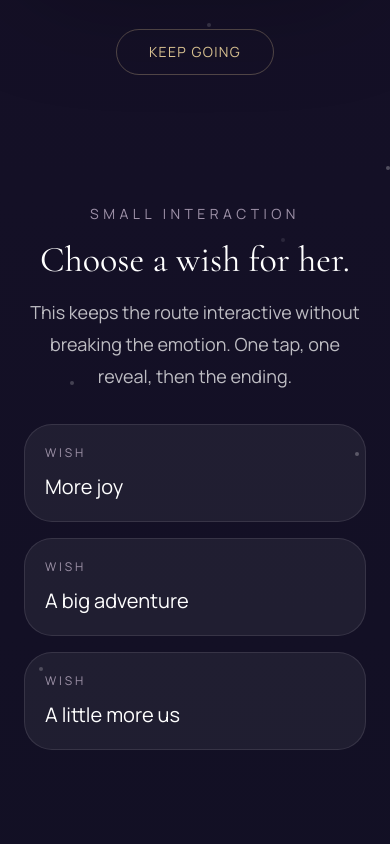
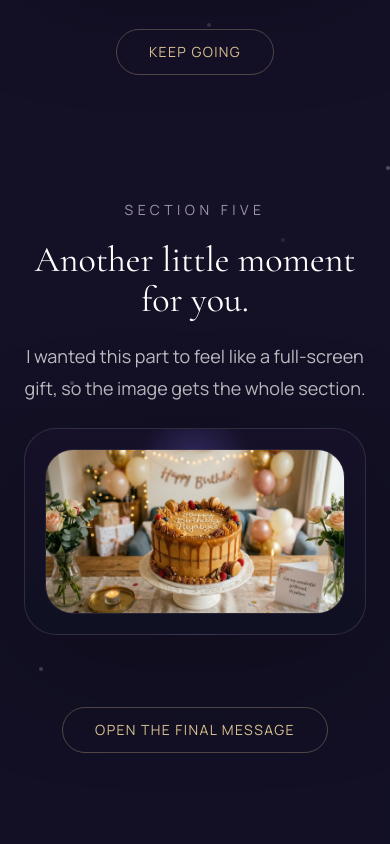
Before and after one commit to robel-dev/birthday, a Next.js app: page /hybrid-story in a window 390 px wide. Shown: the part 4340-5184 px from the top of the page. Built offline with nearby package versions, Linux system fonts and the light colour scheme.

Commit message:
section 5 birthday cake added

```diff
--- a/components/hybrid-story-route.tsx
+++ b/components/hybrid-story-route.tsx
@@ -79,24 +79,6 @@ const timelineMilestones = [
   },
 ]
 
-const wishes = [
-  {
-    id: "joy",
-    label: "More joy",
-    message: "I hope this year gives you lightness, laughter, and more days that feel easy on your heart.",
-  },
-  {
-    id: "adventure",
-    label: "A big adventure",
-    message: "I hope this year brings you beautiful surprises and the kind of memories you want to keep forever.",
-  },
-  {
-    id: "us",
-    label: "A little more us",
-    message: "I hope we keep finding more ways to close the distance and make something real together.",
-  },
-]
-
 const boardingPassVoiceNoteSrc = "/boarding-pass-voice.mp3"
 
 function scrollToSection(id: string) {
@@ -132,8 +114,6 @@ function scrollToSection(id: string) {
 }
 
 export function HybridStoryRoute() {
-  const [selectedWish, setSelectedWish] = useState<(typeof wishes)[number] | null>(null)
-
   return (
     <main data-birthday-theme="hybrid" className="relative min-h-screen overflow-x-hidden bg-[#120c22] text-[#f8efff]">
       <PurpleBackground />
@@ -159,7 +139,7 @@ export function HybridStoryRoute() {
           <MemoryPromptSection />
           <TimelineSection />
           <NasaSection />
-          <WishSection selectedWish={selectedWish} onSelectWish={setSelectedWish} />
+          <WishSection />
           <FinalSection />
         </div>
       </div>
@@ -536,13 +516,7 @@ function NasaSection() {
   )
 }
 
-function WishSection({
-  selectedWish,
-  onSelectWish,
-}: {
-  selectedWish: (typeof wishes)[number] | null
-  onSelectWish: (wish: (typeof wishes)[number]) => void
-}) {
+function WishSection() {
   return (
     <motion.section
       id="wish-section"
@@ -550,50 +524,35 @@ function WishSection({
       whileInView={{ opacity: 1, y: 0 }}
       viewport={{ once: true, amount: 0.2 }}
       transition={{ duration: 0.7, ease: "easeOut" }}
-      className="flex min-h-[80vh] w-full max-w-5xl flex-col items-center justify-center gap-8 self-center text-center scroll-mt-24"
+      className="flex min-h-[80vh] w-full max-w-5xl flex-col items-center justify-center gap-6 self-center text-center scroll-mt-24"
     >
-      <div className="space-y-4">
-        <p className="text-sm uppercase tracking-[0.32em] text-fuchsia-100/60">Small interaction</p>
-        <h2 className="font-serif text-4xl text-white md:text-6xl">Choose a wish for her.</h2>
-        <p className="mx-auto max-w-2xl text-lg leading-8 text-white/72">
-          This keeps the route interactive without breaking the emotion. One tap, one reveal, then the ending.
+      <div className="space-y-5 text-center">
+        <p className="text-sm uppercase tracking-[0.32em] text-fuchsia-100/60">Section five</p>
+        <h2 className="font-serif text-4xl text-white md:text-6xl">Another little moment for you.</h2>
+        <p className="mx-auto max-w-3xl text-lg leading-8 text-white/72">
+          I wanted this part to feel like a full-screen gift, so the image gets the whole section.
         </p>
       </div>
 
-      <div className="grid w-full gap-4 md:grid-cols-3">
-        {wishes.map((wish) => (
-          <button
-            key={wish.id}
-            type="button"
-            onClick={() => onSelectWish(wish)}
-            className={`rounded-[1.75rem] border px-5 py-5 text-left transition ${
-              selectedWish?.id === wish.id
-                ? "border-fuchsia-200/26 bg-fuchsia-200/12 text-white shadow-[0_18px_60px_rgba(162,129,255,0.18)]"
-                : "border-white/10 bg-white/6 text-white/78 hover:bg-white/8"
-            }`}
-          >
-            <p className="text-xs uppercase tracking-[0.24em] text-fuchsia-100/58">Wish</p>
-            <p className="mt-3 text-xl text-white">{wish.label}</p>
-          </button>
-        ))}
+      <div className="relative w-full overflow-hidden rounded-[2rem] border border-white/12 bg-[radial-gradient(circle_at_50%_18%,rgba(130,119,255,0.28),transparent_24%),linear-gradient(180deg,#161028_0%,#0f1022_100%)] p-5 shadow-[0_30px_120px_rgba(0,0,0,0.28)]">
+        <div className="relative overflow-hidden rounded-[1.75rem] border border-fuchsia-100/10 bg-black/18 backdrop-blur-sm">
+          <div className="relative aspect-[1380/752] w-full">
+            <Image
+              src="/hiyab-birthda.png"
+              alt="Birthday section five artwork"
+              fill
+              priority
+              className="object-cover"
+            />
+          </div>
+        </div>
       </div>
 
-      <AnimatePresence mode="wait">
-        {selectedWish ? (
-          <motion.div
-            key={selectedWish.id}
-            initial={{ opacity: 0, y: 18 }}
-            animate={{ opacity: 1, y: 0 }}
-            exit={{ opacity: 0, y: -12 }}
-            className="max-w-2xl rounded-[2rem] border border-white/10 bg-white/6 px-6 py-6 backdrop-blur-sm"
-          >
-            <p className="text-lg leading-8 text-white/80">{selectedWish.message}</p>
-            <ContinueButton onClick={() => scrollToSection("final-message")} delay={0.15}>
-              Open the final message
-            </ContinueButton>
-          </motion.div>
-        ) : null}
-      </AnimatePresence>
+      <div className="flex justify-center">
+        <ContinueButton onClick={() => scrollToSection("final-message")} delay={0.15}>
+          Open the final message
+        </ContinueButton>
+      </div>
     </motion.section>
   )
 }
```
Also changed, not shown: public/hiyab-birthda.png (added).
